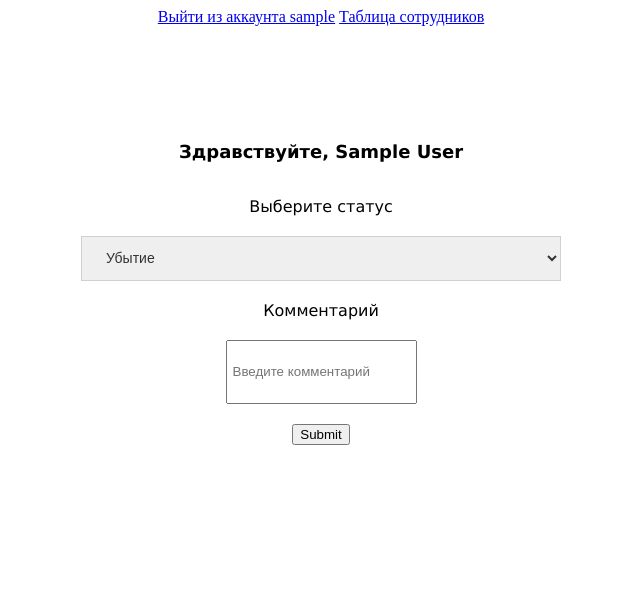
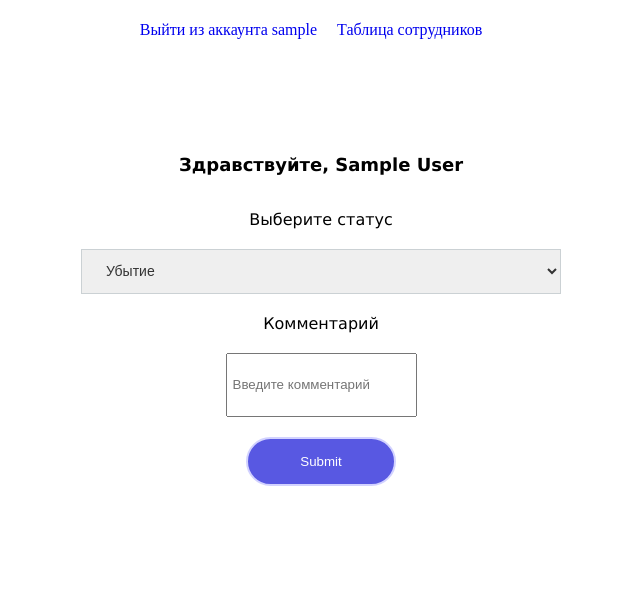
Before and after one commit to SamayaA/staff_attendance, a Django app: page /homepage/ in a window 1280 px wide. Shown: the top 589 px of the page, without its empty margins (319-959 px from the left). Run offline with Django 3.2, Linux system fonts and the light colour scheme; the visitor is signed in with stand-in values (Sample User, id 1).

Commit message:
added comments

```diff
--- a/diploma/settings.py
+++ b/diploma/settings.py
@@ -72,6 +72,7 @@ TEMPLATES = [
         },
     },
 ]
+
 REST_FRAMEWORK = {
     'DEFAULT_AUTHENTICATION_CLASSES': [
         'rest_framework.authentication.TokenAuthentication',
@@ -88,6 +89,7 @@ REST_FRAMEWORK = {
         'rest_framework.permissions.IsAuthenticated',
     ]
 }
+
 WSGI_APPLICATION = 'diploma.wsgi.application'
 
 
--- a/static/css/workers_table/employee.css
+++ b/static/css/workers_table/employee.css
@@ -1,3 +1,4 @@
+/* Оформление карточки сотрудника */
 .card {
     height: 300px;
     width: 100%;
--- a/static/css/workers_table/homepage.css
+++ b/static/css/workers_table/homepage.css
@@ -1,19 +1,40 @@
-body{
+/* Оформление тела HTML страницы */
+body {
     display: flex;
     flex-direction: column;
     align-items: center;
+}
 
+/* Оформление навигационного меню с ссылками */
+a {
+    text-decoration: none;
 }
+
+.links {
+    display: flex;
+    flex-direction: row;
+    flex-wrap: wrap;
+    margin-top: 1%;
+}
+
+.menu {
+    text-decoration: none;
+    margin-right: 20px;
+}
+
+/* Оформление блока регистрации */
 div.post-data {
     margin: 100px 100px;
     font-family:'Lucida Sans', 'Lucida Sans Regular', 'Lucida Grande', 'Lucida Sans Unicode', Geneva, Verdana, sans-serif;
 }
 
+/* Оформление надписи приветствия */
 h2.greeting {
     font-size: large;
     text-align: center;
 }
 
+/* Оформление формы отправки регистрации прибытия/убытия сотрудника */
 .fixed-hour {
     height: 300px;
     width: 100%;
@@ -24,6 +45,12 @@ h2.greeting {
 
 }
 
+/* Оформления названия полей */
+label {
+    margin-top: 20px;
+}
+
+/* Оформление поля выбора статуса */
 #select-status {
     display: block;
     box-sizing: border-box;
@@ -39,6 +66,7 @@ h2.greeting {
 
 }
 
+/* Оформление поля замечания */
 #comment {
     min-width: 150px;
     height: 50px;
@@ -49,7 +77,8 @@ h2.greeting {
     text-overflow: ellipsis;
 }
 
-#submit_check {
+/* Оформление кнопки формы регистрации */
+#submit-check {
     width: 150px;
     padding: 15px;
 
@@ -63,13 +92,3 @@ h2.greeting {
     background-color: rgb(88, 88, 226);
     color: white;
 }
-
-label {
-    margin-top: 20px;
-}
-
-.employees_list {
-    margin: 20px;
-    padding: 10px;
-    text-decoration: none;
-}
--- a/static/css/workers_table/login.css
+++ b/static/css/workers_table/login.css
@@ -1,9 +1,11 @@
+/* Оформление тела HTML страницы */
 body {
     margin: 0;
     padding: 0;
     font-family: sans-serif;
 }
 
+/* Офрмление формы login */
 .login-form {
     width: 300px;
     padding: 40px;
@@ -14,7 +16,8 @@ body {
     text-align: center;
 }
 
-.form-input{
+/* Офрмление полей ввода формы login */
+.form-input {
     border: 0;
     background: none;
     display: block;
@@ -28,6 +31,7 @@ body {
     transition: 0.25s;
 }
 
+/* Офрмление кнопки формы login */
 .button {
     padding: 5px 20px;
     margin-left: 10px;
--- a/templates/workers_table/employee.html
+++ b/templates/workers_table/employee.html
@@ -2,7 +2,7 @@
 <html>
   <head>
     <meta charset="utf-8"/>
-    <title>HTML5</title>
+    <title>Сотрудник {{employee.first_name}} {{employee.last_name}}</title>
     {% load static %}
     <link rel="stylesheet" type="text/css" href='{% static "css/workers_table/employee.css"%}?{% now "U" %}'>
   </head>
```
Also changed, not shown: static/css/workers_table/indexcss.css (+47 -16 lines), workers_table/admin.py (+7 -1 lines), workers_table/forms.py (+22 -3 lines), workers_table/models.py (+13 -2 lines), workers_table/permissions.py (+8 -12 lines), workers_table/serializers.py (+7 -5 lines).
